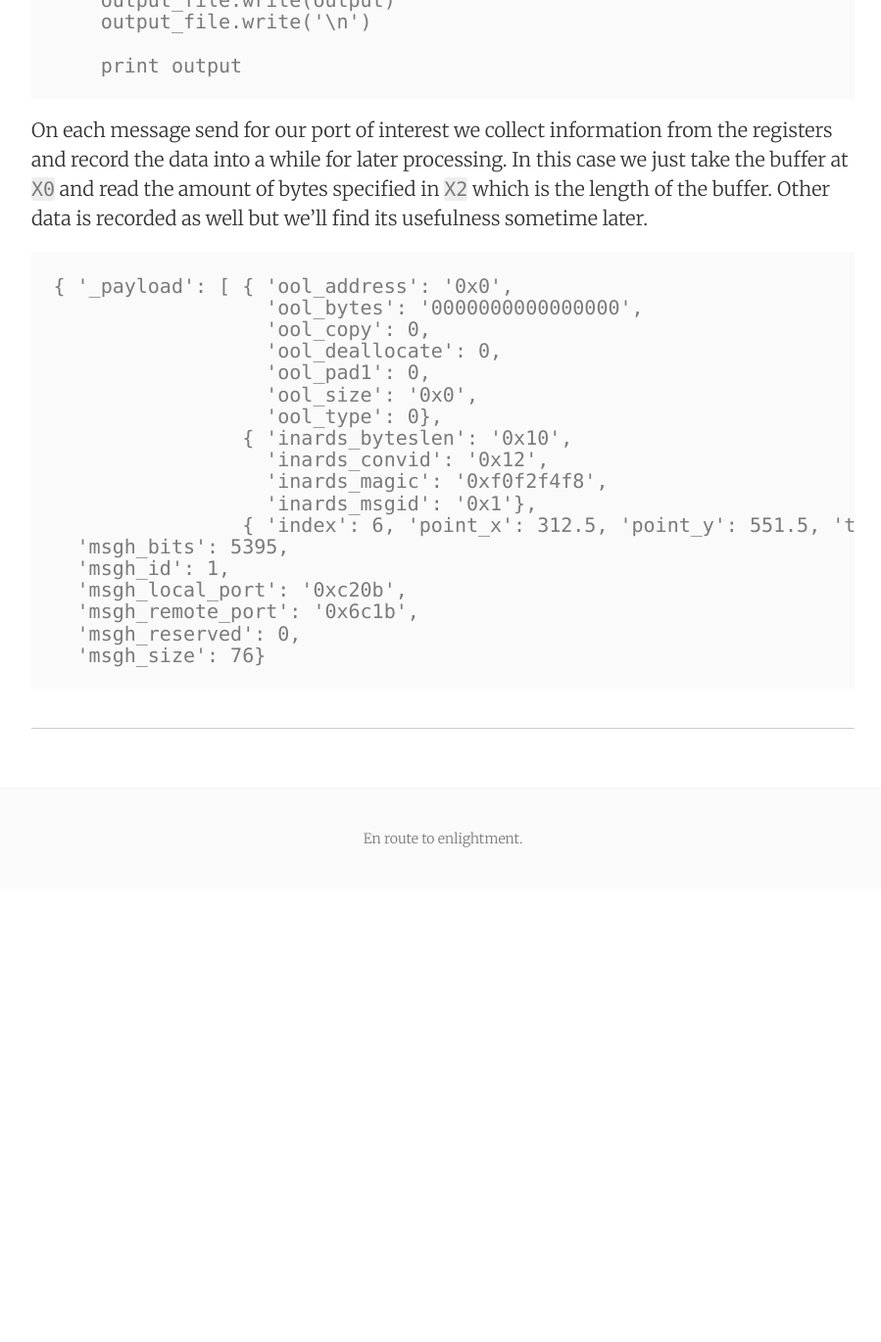
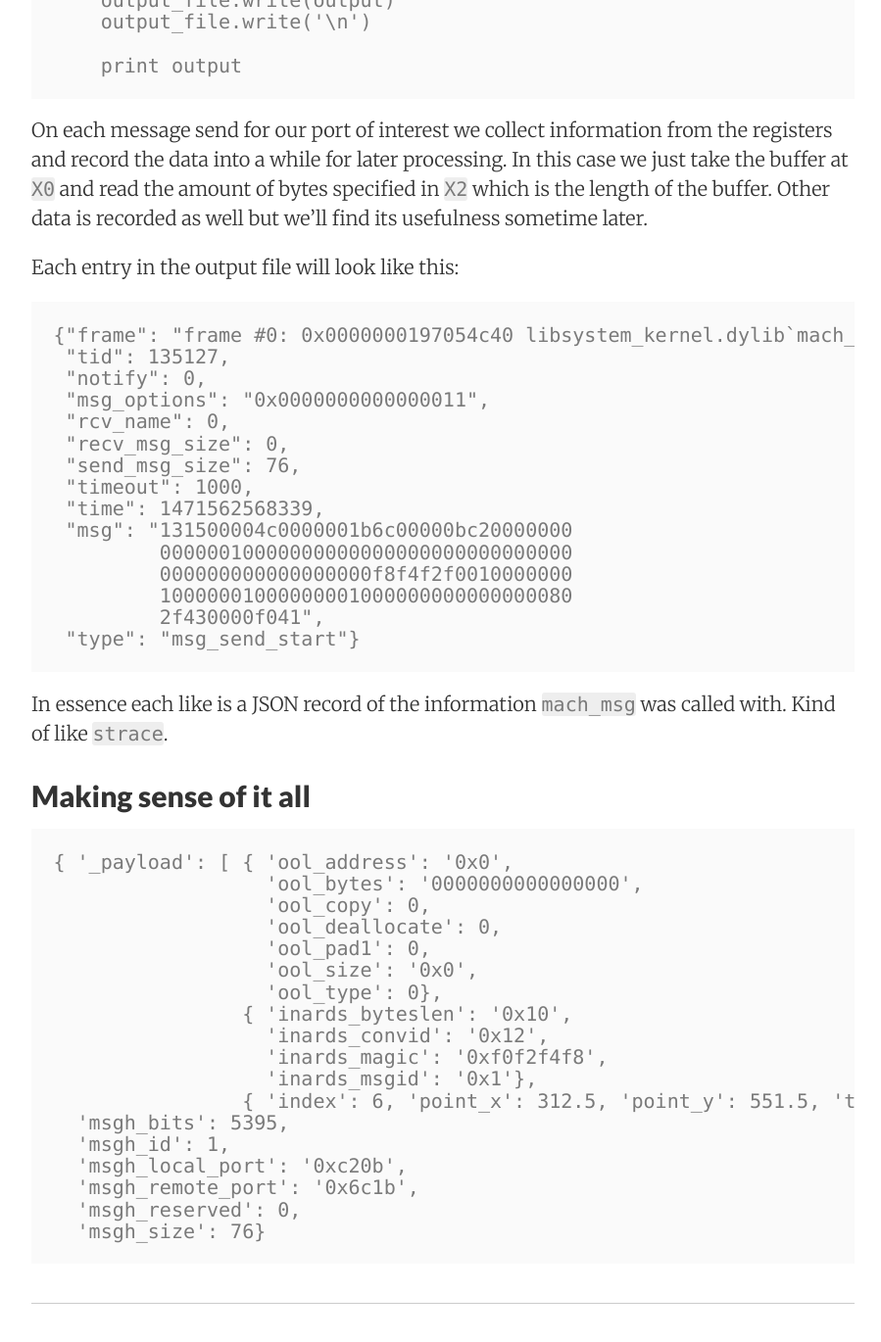
Before and after one commit to nologic/blog, a Jekyll site: the page built from _posts/2016-08-23-lost-touch.md, in a window 1280 px wide and 1400 px high, scrolled down 9821 px. Shown: the top 1370 px of the window at 98% size, without its empty margins (188-1087 px from the left). Built offline with Jekyll 4.4.1, drawn with Linux system fonts in a browser that asks for light colours; nearby versions of some CDN libraries; before the commit the page ends 10728 px from its top, so only the background shows below that; some of the changed text lies outside the part shown.

Commit message:
up to msg sniffing

````diff
--- a/_posts/2016-08-23-lost-touch.md
+++ b/_posts/2016-08-23-lost-touch.md
@@ -295,6 +295,29 @@ def print_mach_msg(frame, bp_loc, dict):
 
 On each message send for our port of interest we collect information from the registers and record the data into a while for later processing. In this case we just take the buffer at `X0` and read the amount of bytes specified in `X2` which is the length of the buffer. Other data is recorded as well but we'll find its usefulness sometime later.
 
+Each entry in the output file will look like this:
+
+```JSON
+{"frame": "frame #0: 0x0000000197054c40 libsystem_kernel.dylib`mach_msg",
+ "tid": 135127,
+ "notify": 0,
+ "msg_options": "0x0000000000000011",
+ "rcv_name": 0,
+ "recv_msg_size": 0,
+ "send_msg_size": 76,
+ "timeout": 1000,
+ "time": 1471562568339,
+ "msg": "131500004c0000001b6c00000bc20000000
+         00000010000000000000000000000000000
+         000000000000000000f8f4f2f0010000000
+         10000001000000001000000000000000080
+         2f430000f041",
+ "type": "msg_send_start"}
+```
+
+In essence each like is a JSON record of the information `mach_msg` was called with. Kind of like `strace`.
+
+## Making sense of it all
 
 ```JSON
 { '_payload': [ { 'ool_address': '0x0',
````
